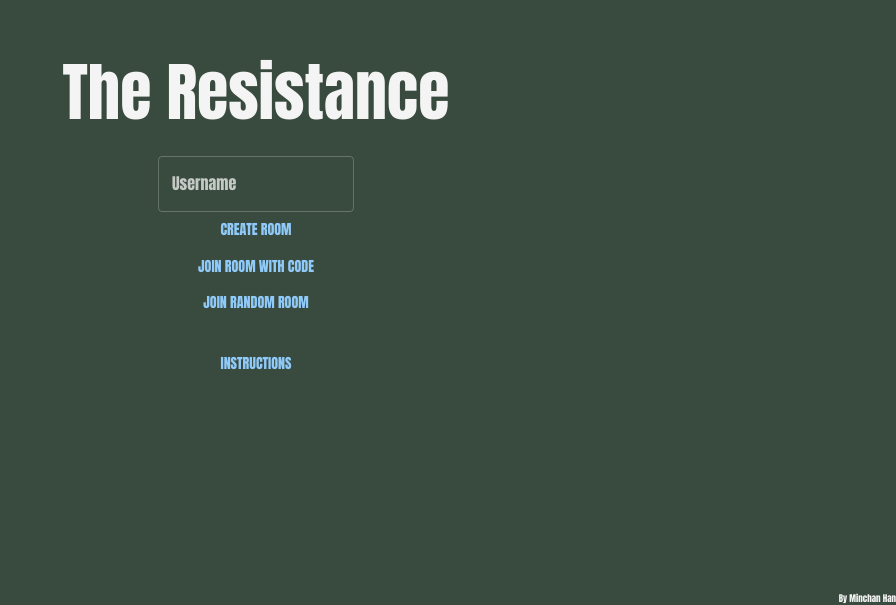
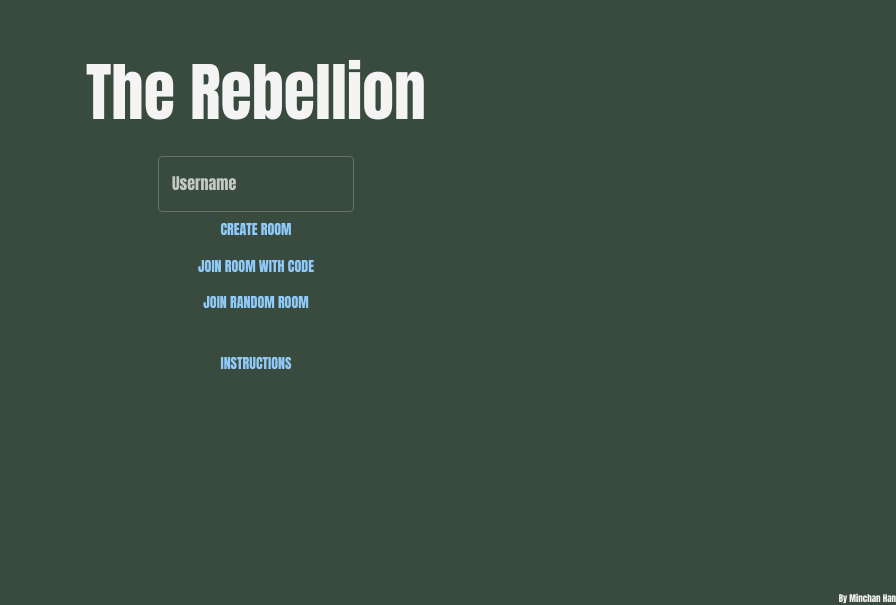
Before and after one commit to minchanhan/resistance, a React (Create React App) app: page / in a window 1280 px wide. Shown: the part 195-800 px from the top of the page, without its empty margins (384-1280 px from the left). Built offline with nearby package versions, Linux system fonts and the light colour scheme; no server answers.

Commit message:
changed name to rebellion

```diff
--- a/src/App.js
+++ b/src/App.js
@@ -67,7 +67,7 @@ function App() {
 
   // Other msgs
   const [randomStatusMsg, setRandomStatusMsg] = useState("");
-  const [gameMasterSpeech, setGameMasterSpeech] = useState("Welcome... to the resistance");
+  const [gameMasterSpeech, setGameMasterSpeech] = useState("Welcome... to the rebellion");
 
   const [msg, setMsg] = useState("");
   const [msgList, setMsgList] = useState([]);
--- a/src/Screens/StartScreen/Components/InstructionsModal.jsx
+++ b/src/Screens/StartScreen/Components/InstructionsModal.jsx
@@ -9,13 +9,13 @@ function InstructionsModal({
   modalHeader
 }) {
 
-  const instructions = `Resistance is a mafia style game where players need to debate and make decisions on who the "bad guys are".
-  Resistance Team is good, Spy team is bad.
+  const instructions = `The Rebellion is a mafia style game where players need to debate and make decisions on who the "bad guys are".
+  Rebellion Team is good, Spy team is bad.
 
   At the start of the game, a leader will be randomly chosen to choose a group of players to go on missions. Players will take a majority vote on
   if this group of players should go on the mission. If the vote does not pass, then the leader to the right will suggest a new mission team.
 
-  If a mission is approved, the resistance players must "pass" the mission, but the spies have a choice to pass or fail the mission.
+  If a mission is approved, the rebellion players must "pass" the mission, but the spies have a choice to pass or fail the mission.
   Players cannot see who voted what, they can just see the tally.
   On most missions, just one fail is required to fail the entire mission (Mission 4 for 7+ players require 2 fails to fail).
   Once the mission has ended, the leader to the right suggests a team for the next mission.
--- a/src/Screens/StartScreen/StartScreen.jsx
+++ b/src/Screens/StartScreen/StartScreen.jsx
@@ -85,7 +85,7 @@ function StartScreen({
 
   return (
     <div className="startScreen">
-      <div className="startTitle">The Resistance</div>
+      <div className="startTitle">The Rebellion</div>
 
       <div className="usernameField">
         <TextField
```
